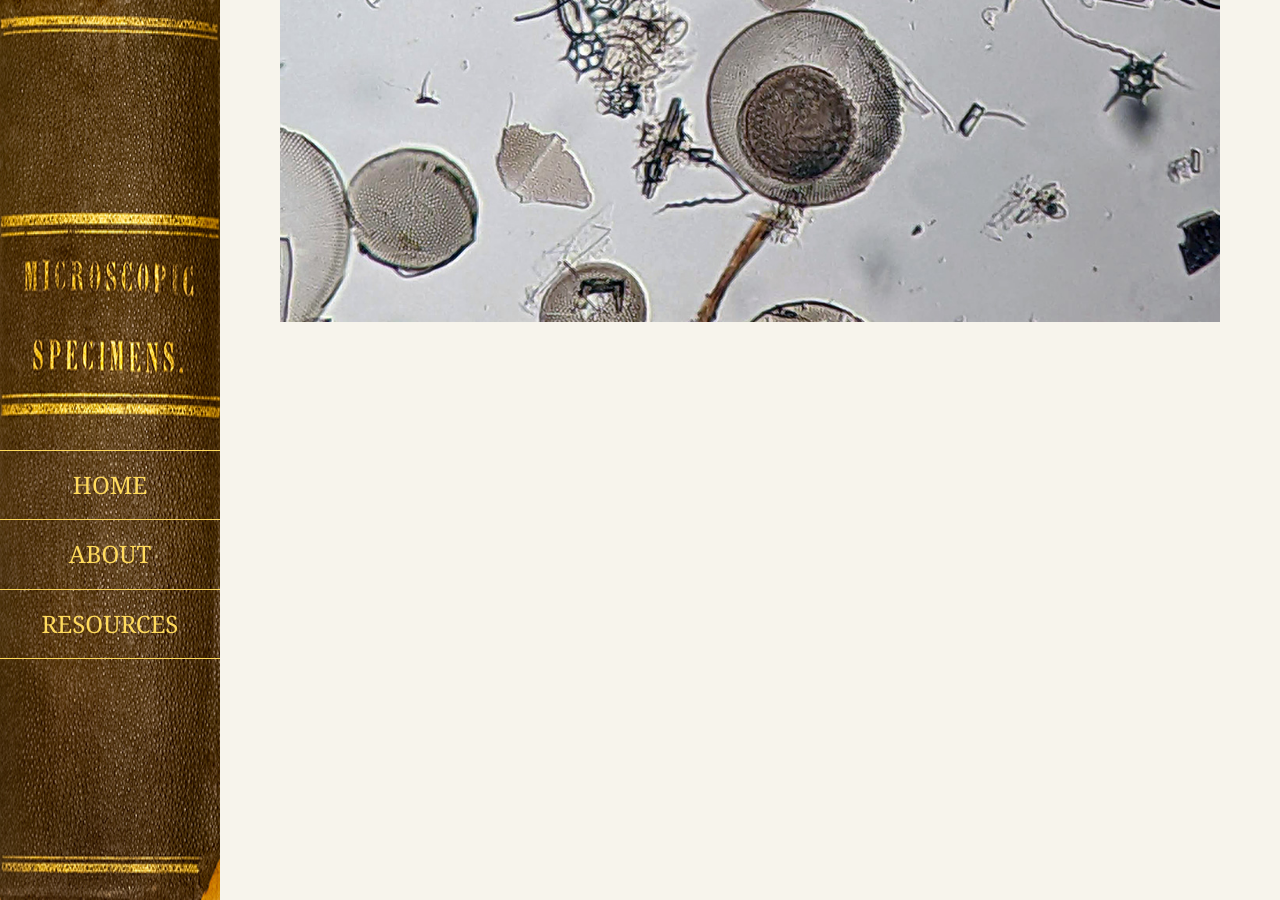
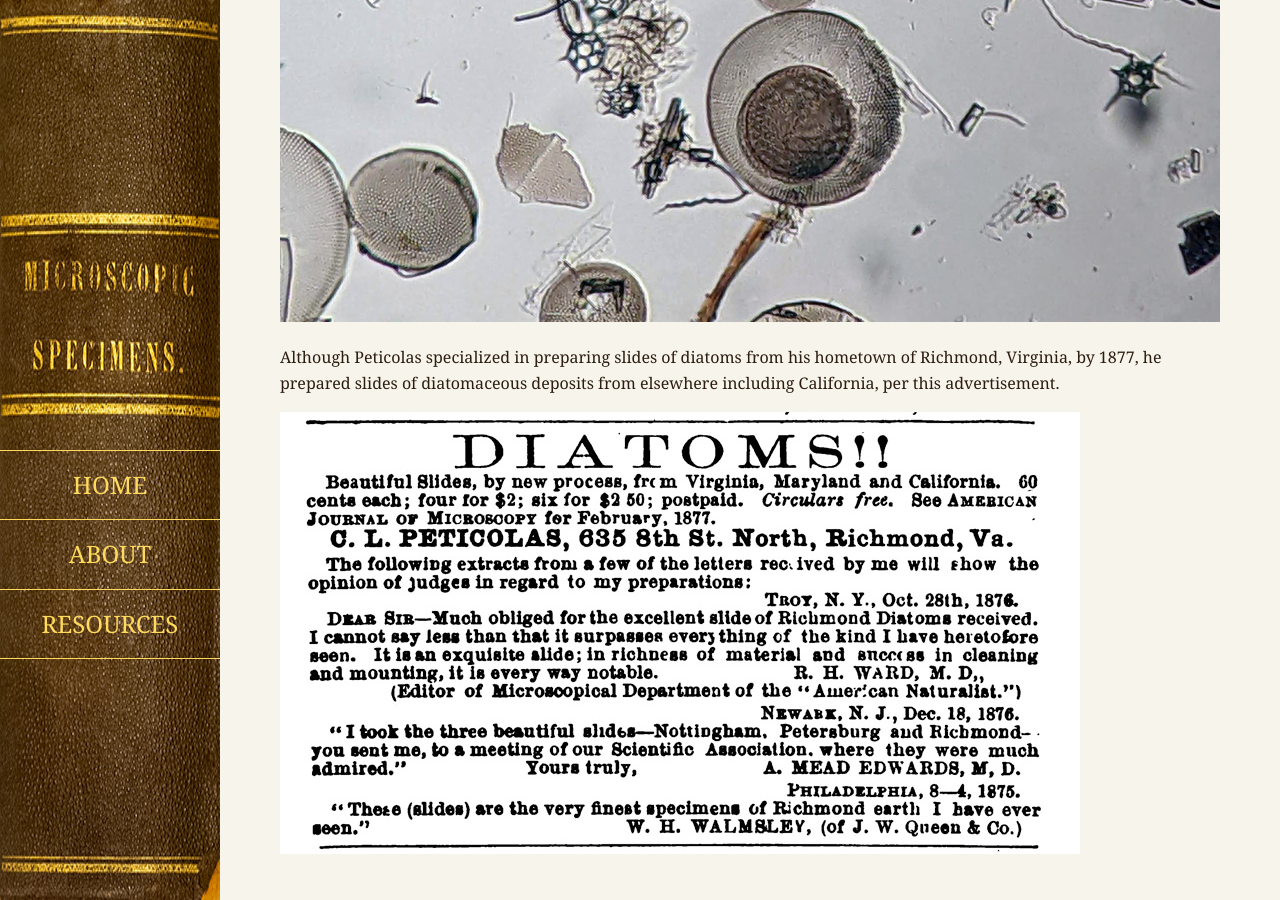
Before and after one commit to JEFworks/MicroscopicSpecimens, a Jekyll site: the page built from _slides/diatomscalifornia.md, in a window 1280 px wide and 900 px high, scrolled down 2396 px. Built offline with Jekyll 4.4.1, drawn with Linux system fonts in a browser that asks for light colours; some of the changed text lies outside the part shown.

Commit message:
update some info

```diff
--- a/_slides/diatomscalifornia.md
+++ b/_slides/diatomscalifornia.md
@@ -1,10 +1,15 @@
 ---
 layout: slide_page
-title: "Fossil Diatoms from California"
+title: "Diatoms from California"
 image: "assets/images/diatomscalifornia_macro.jpg"
-alt: "Victorian Slide - Fossil Diatoms from California prepared by CL Peticolas"
-description: "Slide prepared by Charles Lewis Peticolas."
+alt: "Victorian Slide - Diatoms from California prepared by CL Peticolas"
 ---
+
+Slide prepared by [Charles Lewis Peticolas](http://microscopist.net/PeticolasCL.html), who specialized in mounting diatoms.
 
 <img src="{{ site.baseurl }}/assets/images/diatomscalifornia_micro-1.jpg">
 <img src="{{ site.baseurl }}/assets/images/diatomscalifornia_micro-2.jpg">
+
+Although Peticolas specialized in preparing slides of diatoms from his hometown of Richmond, Virginia, by 1877, he prepared slides of diatomaceous deposits from elsewhere including California, per this advertisement.
+
+<img src="{{ site.baseurl }}/assets/images/diatomscalifornia_background.jpg">
```
Also changed, not shown: _slides/diatomsesamuels.md (+3 -2 lines), _slides/exhibitionchristmastree.md (+6 -3 lines), _slides/polycistinajeremia.md (deleted, +0 -13 lines), _slides/polycistinajeremie.md (added, +13 -0 lines), resources.md (+9 -1 lines), assets/images/diatomscalifornia_background.jpg (added), assets/images/polycistinajeremie_macro.jpg (renamed from assets/images/polycistinajeremia_macro.jpg), assets/images/polycistinajeremie_micro-1.jpg (renamed from assets/images/polycistinajeremia_micro-1.jpg), assets/images/polycistinajeremie_micro-2.jpg (renamed from assets/images/polycistinajeremia_micro-2.jpg).
